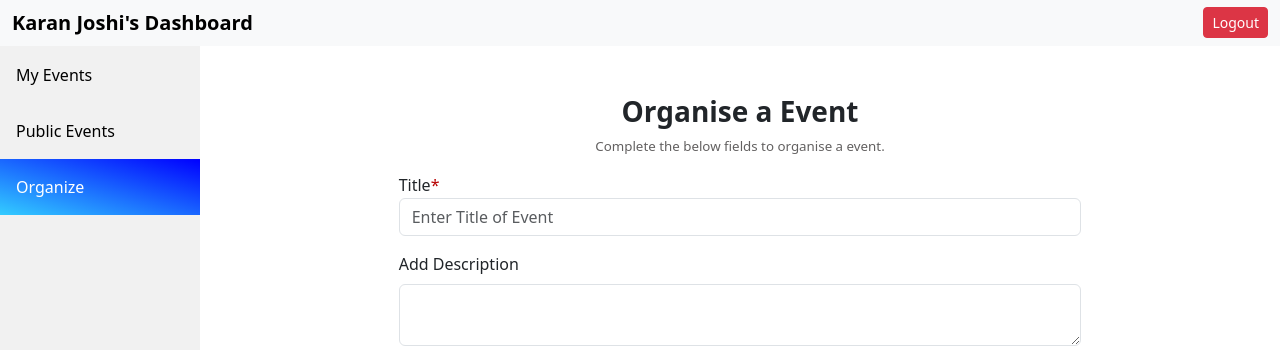
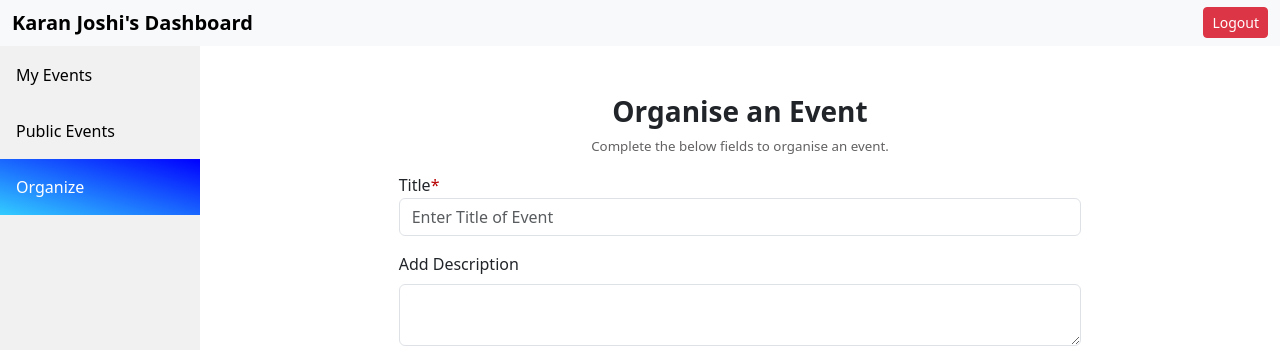
Before and after one commit to KaranJoshi101/wevote, a Flask app: page /1/home in a window 1280 px wide, after a click on "Organize". Shown: the part 50-400 px from the top of the page. Run offline with Flask 3, Linux system fonts and the light colour scheme.

Commit message:
some updates

```diff
--- a/templates/public-events.html
+++ b/templates/public-events.html
@@ -40,7 +40,7 @@
                     {% if events|length == 0 %}
                       <p>No Events For You. Don't Worry! <a id="createOne" href="/login">Let's Create One</a></p>
                     {%else%}
-                    <div class="container pt-5">
+                    <div class="container pt-1">
                       <div class="album py-5 bg-body">
                         <div class="container">
                           <div class="row row-cols-1 row-cols-sm-2 row-cols-md-3 g-5">
--- a/templates/user_myevents.html
+++ b/templates/user_myevents.html
@@ -138,8 +138,8 @@
       <div class="col col-sm-8 pt-5" id="organize">
         <form method="POST">
         <div class="pt-5">
-          <h3 style="text-align: center;font-weight: 700;">Organise a Event</h3>
-          <p style="text-align: center;font-size: smaller;color: rgb(99, 97, 97);">Complete the below fields to organise a event.</p>
+          <h3 style="text-align: center;font-weight: 700;">Organise an Event</h3>
+          <p style="text-align: center;font-size: smaller;color: rgb(99, 97, 97);">Complete the below fields to organise an event.</p>
         </div>
         <div class="mb-3">
           <label for="validationCustom01" class="form-label" style="margin-bottom: 1px;">Title<p style="display: inline;color: rgb(184, 4, 4);">*</p></label>
```
Also changed, not shown: instance/wvote.sqlite3.
